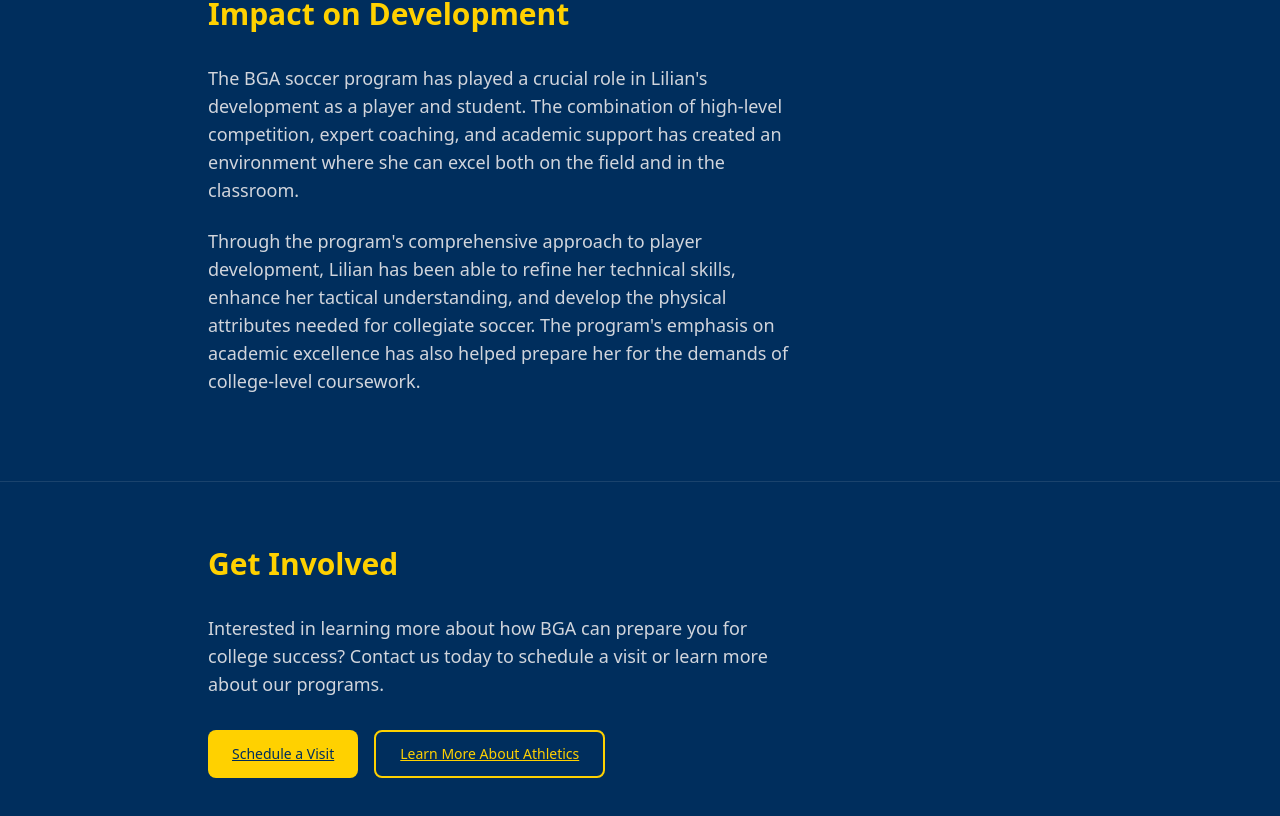
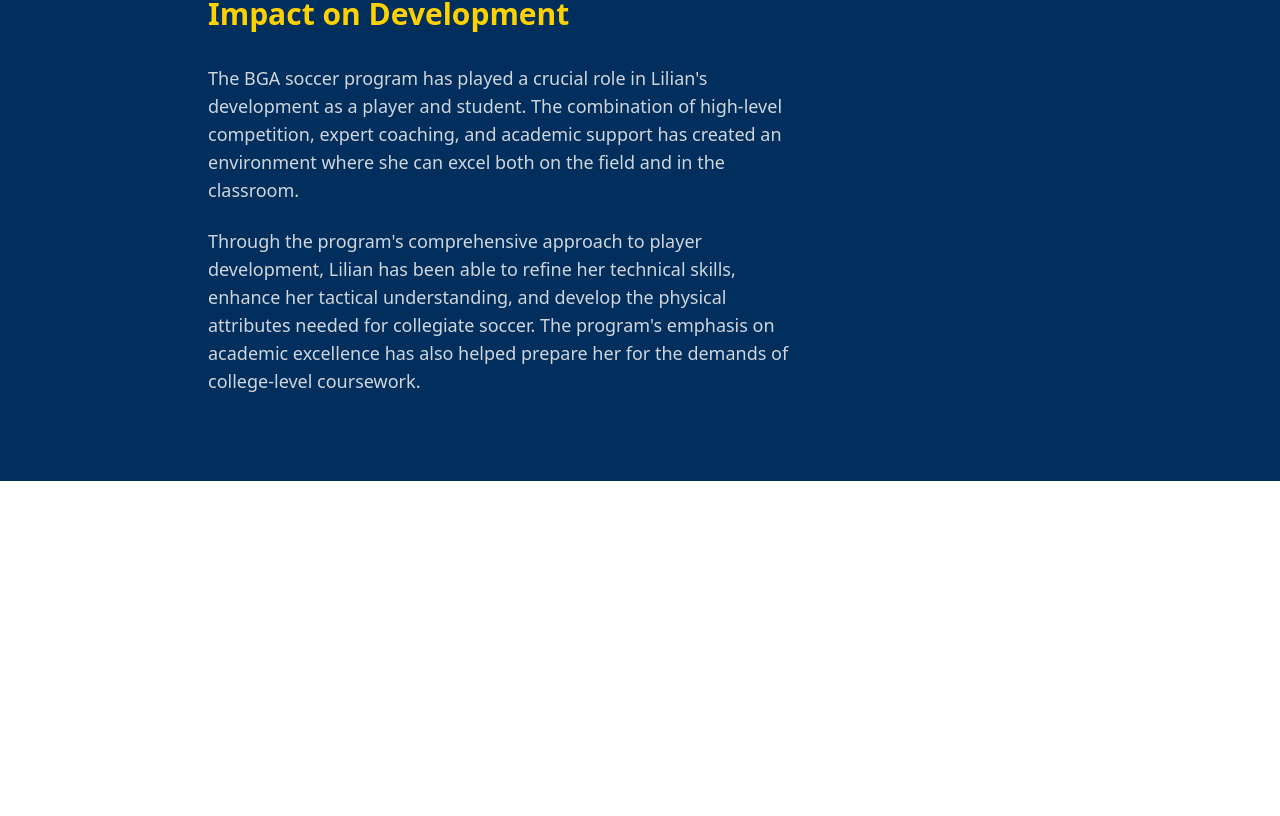
Before and after one commit to ccwittwer/lilianwittwerdotcom, a SvelteKit app: page /bga in a window 1280 px wide. Shown: the part 2353-3169 px from the top of the page. After the commit the page ends 2834 px from the top, so only its background shows below. Built offline with nearby package versions, Linux system fonts and the light colour scheme.

Commit message:
Remove contact section

```diff
--- a/src/routes/bga/+page.svelte
+++ b/src/routes/bga/+page.svelte
@@ -258,37 +258,6 @@
 			</div>
 		</div>
 	</section>
-
-	<!-- Contact Section -->
-	<section class="relative border-t border-white/10 py-16">
-		<div class="mx-auto max-w-4xl px-4">
-			<h2 class="text-secondary mb-8 text-3xl font-bold">Get Involved</h2>
-			<div class="prose prose-invert max-w-none">
-				<p class="text-lg">
-					Interested in learning more about how BGA can prepare you for college success? Contact us
-					today to schedule a visit or learn more about our programs.
-				</p>
-				<div class="mt-8 flex flex-col space-y-4 sm:flex-row sm:space-y-0 sm:space-x-4">
-					<a
-						href="https://www.battlegroundacademy.org/admission"
-						target="_blank"
-						rel="noopener noreferrer"
-						class="bg-secondary text-primary hover:bg-secondary/90 inline-flex items-center justify-center rounded-lg px-6 py-3 text-center text-sm font-medium transition-colors"
-					>
-						Schedule a Visit
-					</a>
-					<a
-						href="https://www.battlegroundacademy.org/athletics"
-						target="_blank"
-						rel="noopener noreferrer"
-						class="border-secondary text-secondary hover:bg-secondary/10 inline-flex items-center justify-center rounded-lg border-2 px-6 py-3 text-center text-sm font-medium transition-colors"
-					>
-						Learn More About Athletics
-					</a>
-				</div>
-			</div>
-		</div>
-	</section>
 </main>
 
 <style>
```
